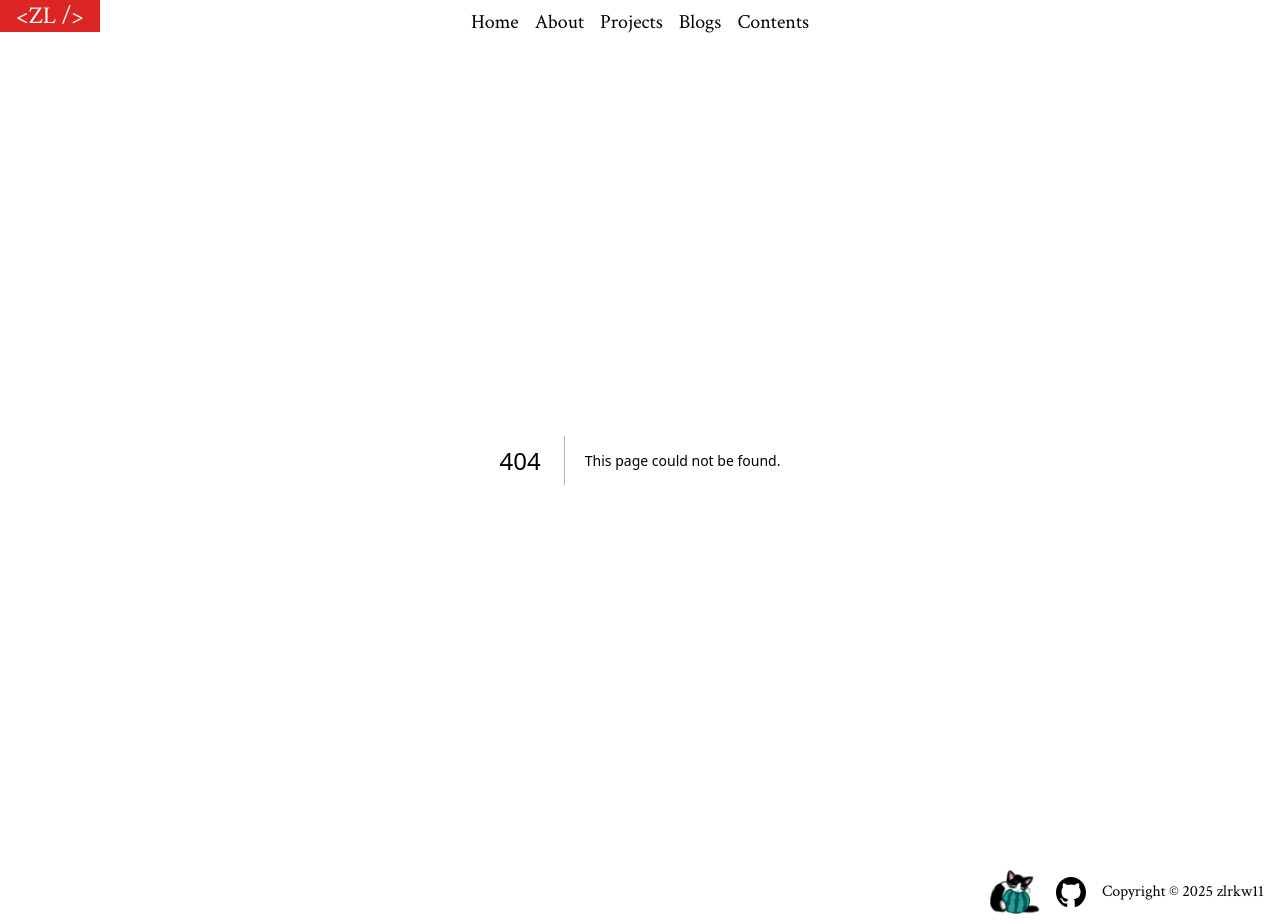
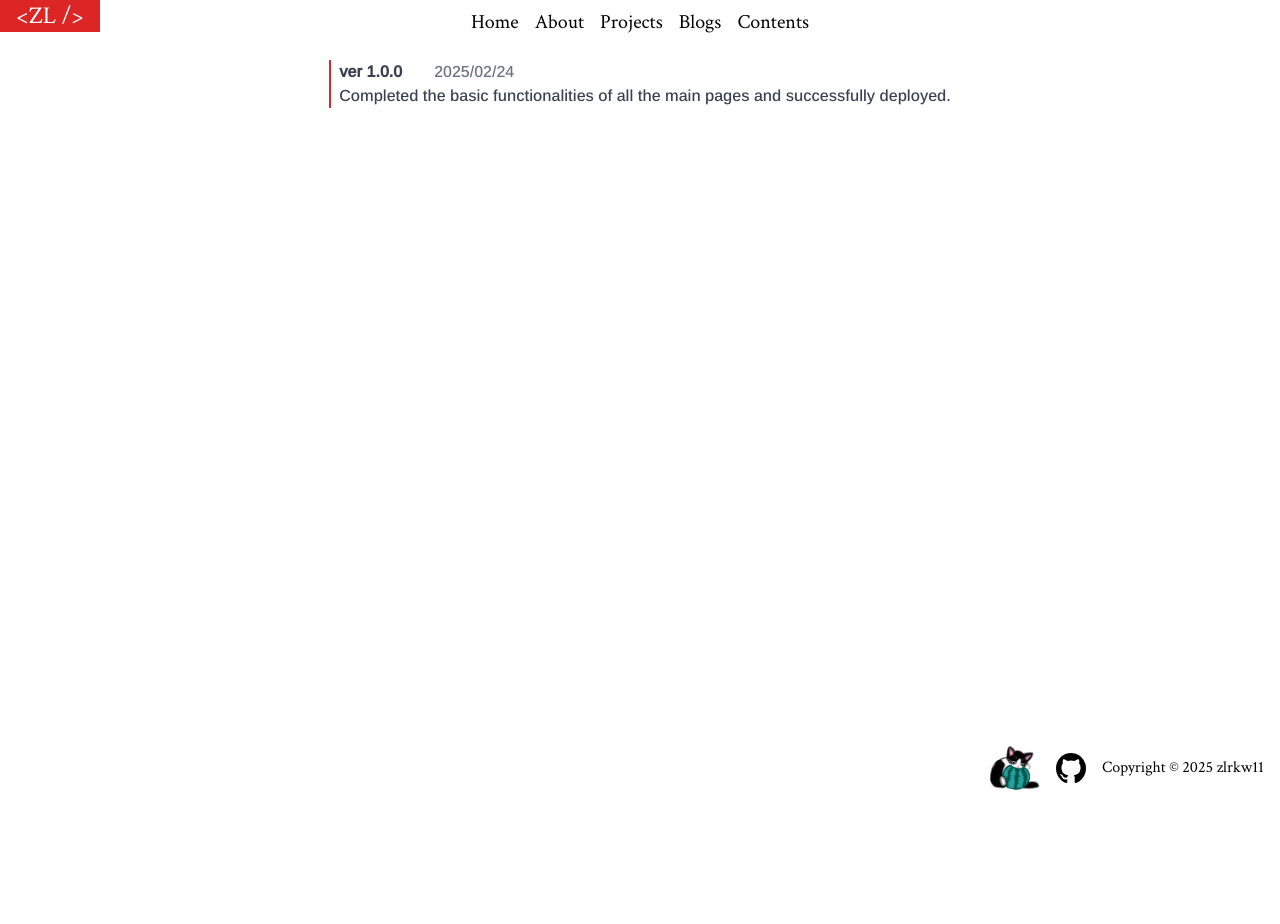
Before and after one commit to zlrkw11/zl-v2, a Next.js app: page /contents/patchnotes in a window 1280 px wide. Before the commit this address had no page. After the commit the page ends 800 px from the top, so only its background shows below. Built offline with nearby package versions, Linux system fonts and the light colour scheme.

Commit message:
patchnotes page

```diff
--- a/app/contents/page.tsx
+++ b/app/contents/page.tsx
@@ -59,7 +59,7 @@ const Menu = () => {
         <Card
           title="Patch Notes"
           description="A page which records all the updates and version changes of this website."
-          link="/"
+          link="/contents/patchnotes"
         />
 
         <h1 className="text-lg text-black m-4">./External_Links</h1>
--- /dev/null
+++ b/app/contents/patchnotes/page.tsx
@@ -0,0 +1,45 @@
+import { Arimo } from "next/font/google";
+
+const ArimoFont = Arimo({
+  subsets: ["latin"],
+  weight: "500",
+});
+
+const Note = ({
+  ver,
+  date,
+  des,
+}: {
+  ver: string;
+  date: string;
+  des: string;
+}) => {
+  return (
+    <li className="border-l-2 border-l-red-600 pl-2">
+      <p className="gap-8 flex">
+        <span className="font-bold">ver {ver}</span>
+        <span className="text-gray-500">{date}</span>
+      </p>
+      <p>{des}</p>
+    </li>
+  );
+};
+const PatchNotes = () => {
+  return (
+    <div
+      className={`flex flex-col md:w-[800px] ${ArimoFont.className} items-center gap-4 text-gray-700`}
+    >
+      {/* <h1 className="text-red-600 underline text-2xl">patch notes</h1> */}
+      <ul>
+        <Note
+          ver="1.0.0"
+          date="2025/02/24"
+          des="Completed the basic functionalities of all the main pages and
+      successfully deployed."
+        />
+      </ul>
+    </div>
+  );
+};
+
+export default PatchNotes;
```
